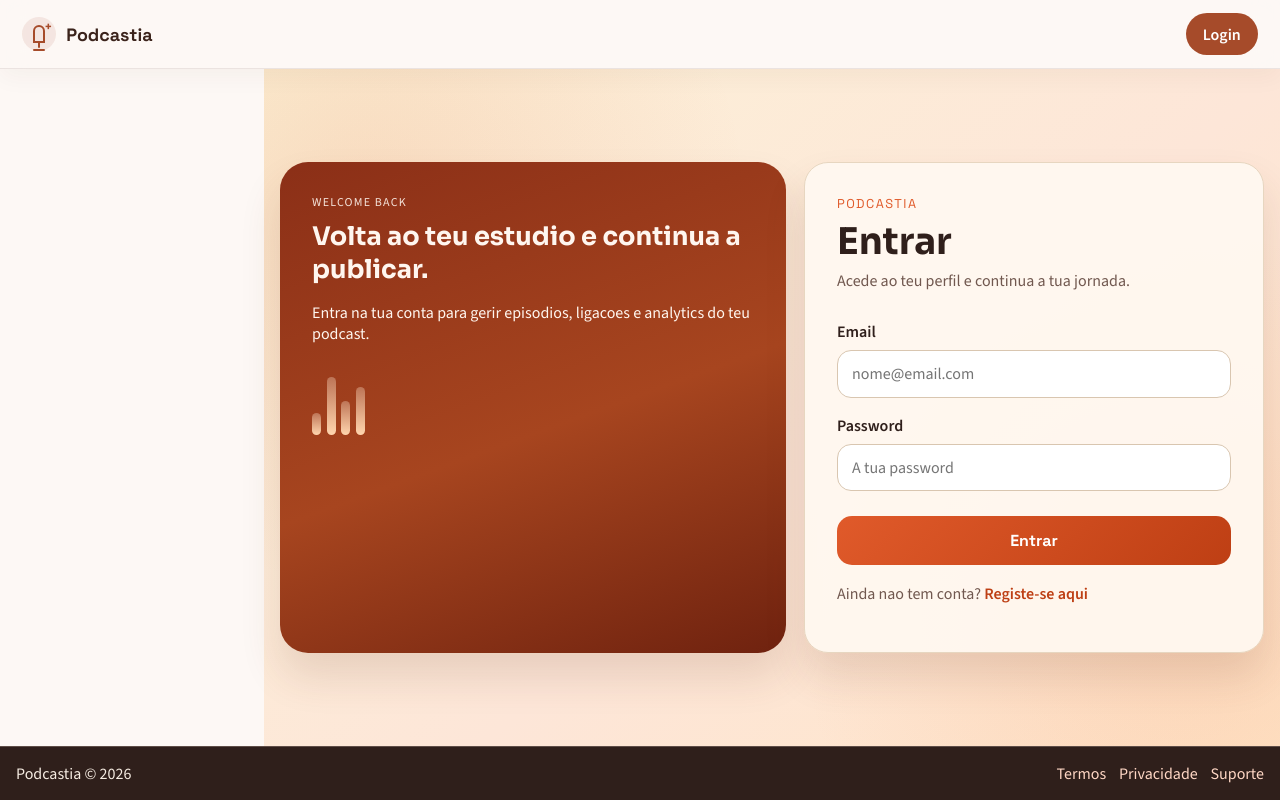
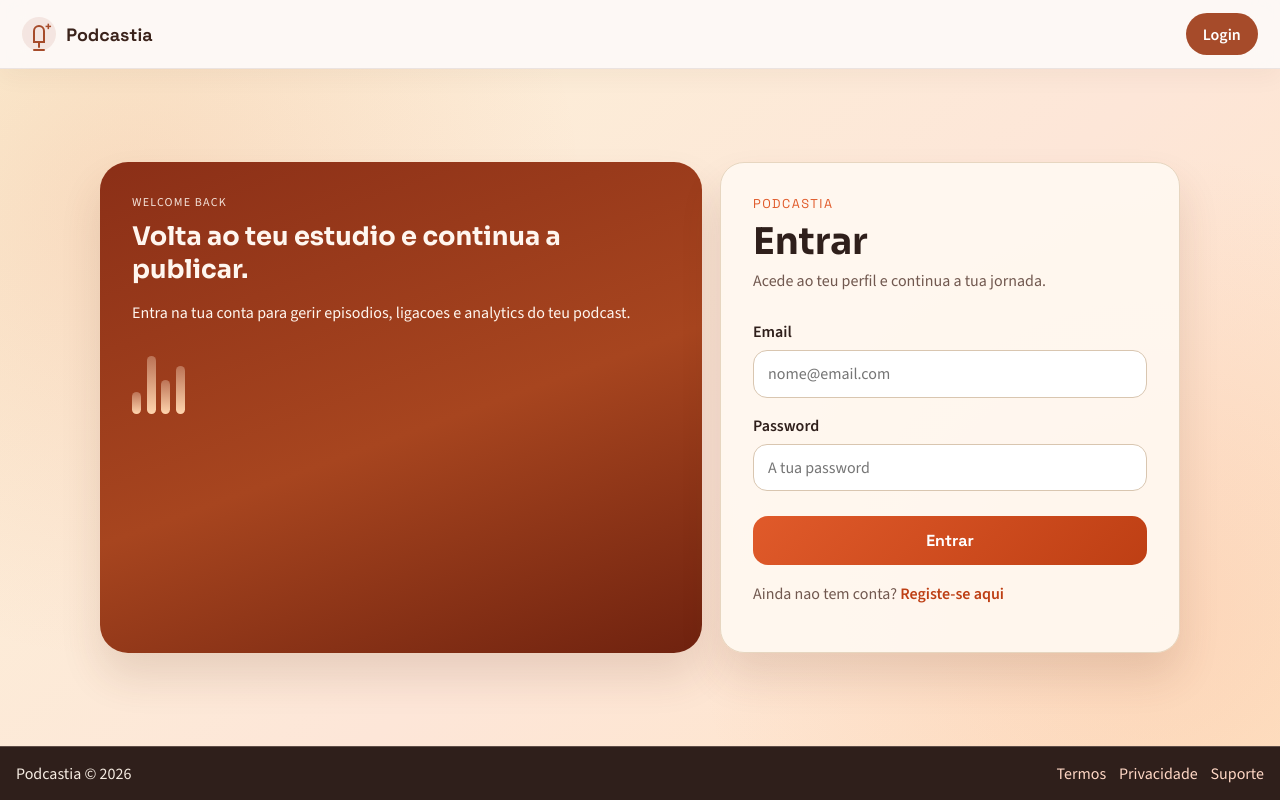
Before and after one commit to AfonsoBitoque/podcastia, a React (Vite) app in the folder frontend/: page /login in a window 1280 px wide. Built offline with nearby package versions, Linux system fonts and the light colour scheme.

Commit message:
Sidebar na página de Login e Registo

```diff
--- a/frontend/src/App.jsx
+++ b/frontend/src/App.jsx
@@ -75,6 +75,7 @@ function ProtectedRoute({ children }) {
 }
 
 function App() {
+  const location = useLocation()
   const [selectedPodcast, setSelectedPodcast] = useState(null)
   const [isPodcastSidebarOpen, setIsPodcastSidebarOpen] = useState(false)
   const [isSelectedPodcastSaved, setIsSelectedPodcastSaved] = useState(false)
@@ -174,11 +175,12 @@ function App() {
 
   const selectedPodcastId = getPodcastId(selectedPodcast)
   const playingPodcastId = getPodcastId(playingPodcast)
+  const isAuthPage = location.pathname === '/login' || location.pathname === '/register'
 
   return (
-    <div className="app-shell">
+    <div className={`app-shell ${isAuthPage ? 'app-shell--auth' : ''}`}>
       <Toaster position="bottom-center" />
-      <AppSidebar />
+      {!isAuthPage && <AppSidebar />}
       <Header />
       <div className="app-main">
         <Suspense fallback={<PageLoader />}>
```
